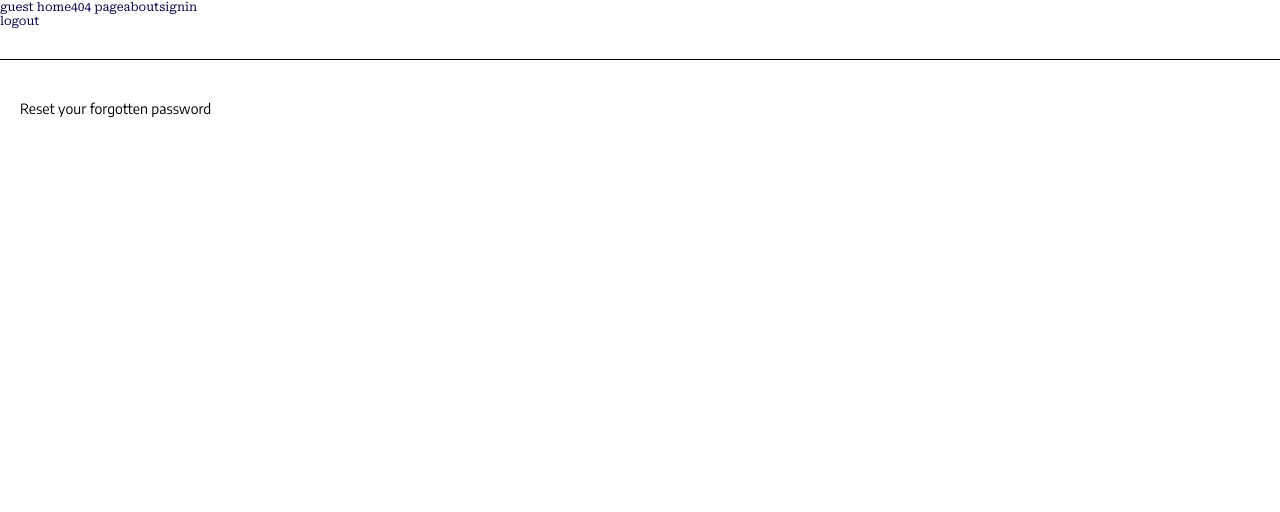
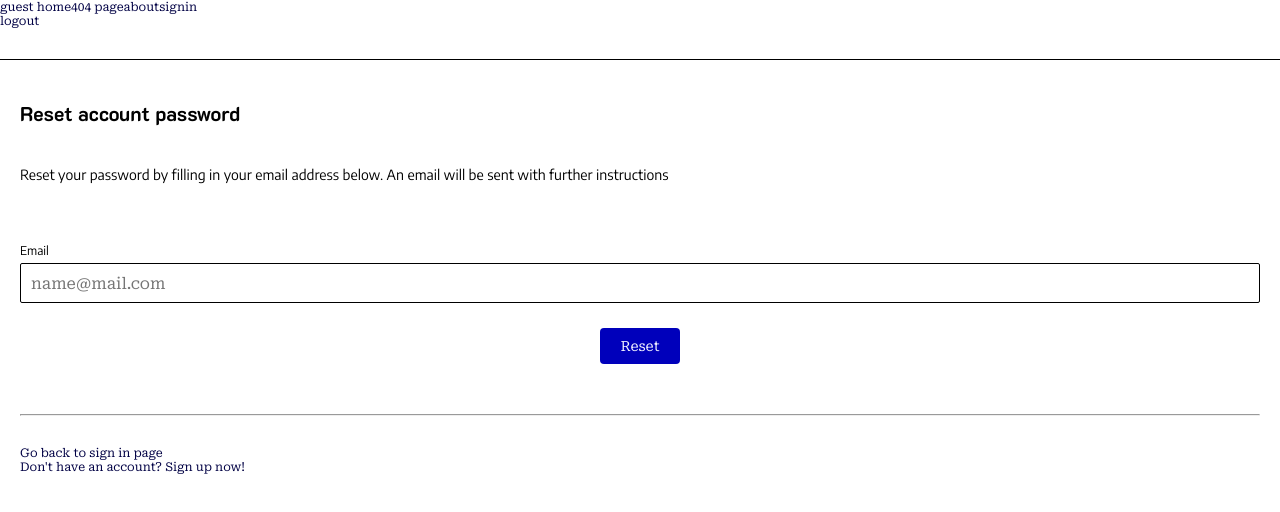
Before and after one commit to Laufox/quizify, a React (Vite) app: page /resetpassword in a window 1280 px wide. Shown: the top 512 px of the page. Built offline with nearby package versions, Linux system fonts and the light colour scheme; no server answers.

Commit message:
Implements functionality for password reset

```diff
--- a/src/assets/scss/Form.scss
+++ b/src/assets/scss/Form.scss
@@ -65,4 +65,13 @@ form {
         border: 0.3rem solid #c33;
         border-radius: 0.4rem;
     }
+
+    .submit-success-message {
+        background-color: #3a3;
+        padding: 1rem;
+        font-size: 1.6rem;
+        font-weight: 600;
+        border: 0.3rem solid #090;
+        border-radius: 0.4rem;
+    }
 }
--- a/src/contexts/AuthContext.tsx
+++ b/src/contexts/AuthContext.tsx
@@ -1,5 +1,5 @@
 import { useContext, createContext, useEffect, useState } from "react"
-import { createUserWithEmailAndPassword, onAuthStateChanged, signOut, signInWithEmailAndPassword } from 'firebase/auth'
+import { createUserWithEmailAndPassword, onAuthStateChanged, signOut, signInWithEmailAndPassword, sendPasswordResetEmail } from 'firebase/auth'
 import { auth, db, storage } from '../firebase'
 import { doc, setDoc } from 'firebase/firestore'
 
@@ -35,11 +35,16 @@ const AuthContextProvider = ({ children }: any) => {
         return signOut(auth)
     }
 
+    const passwordReset = async (email: string) => {
+        await sendPasswordResetEmail(auth, email)
+    }
+
     const contextValues= {
         currentUser,
         signup,
         signin,
-        logout
+        logout,
+        passwordReset
     }
 
     useEffect(()=>{
--- a/src/pages/ResetPasswordPage.tsx
+++ b/src/pages/ResetPasswordPage.tsx
@@ -1,6 +1,69 @@
+import { Link } from "react-router-dom"
+import { useState } from 'react'
+import { useForm } from "react-hook-form"
+import { useAuthContext } from '../contexts/AuthContext'
+import classNames from "classnames"
+
+type FormData = {
+    email: string
+}
+
 const ResetPasswordPage = () => {
+    const { register, handleSubmit, formState: { errors } } = useForm<FormData>()
+    const { passwordReset } = useAuthContext()
+
+    const [submitErrorMessage, setSubmitErrorMessage] = useState('')
+    const [submitSuccessMessage, setSubmitSuccessMessage] = useState('')
+
+    const loginUser = async (data: any) => {
+        console.log(data)
+
+        try {
+            await passwordReset(data.email)
+            setSubmitSuccessMessage('An email has been sent to your email with further instruction on how to reset your password')
+            // navigate('/')
+        } catch (error: any) {
+            setSubmitErrorMessage(error?.message ? error.message : 'An unknown error occured')
+        }
+    }
+
     return (
-        <p>Reset your forgotten password</p>
+        <div className="page-container">
+            <h1>Reset account password</h1>
+
+            <p>Reset your password by filling in your email address below. An email will be sent with further instructions</p>
+
+            <form onSubmit={handleSubmit(loginUser)} noValidate>
+                <label>Email</label>
+                <input
+                    id="resetemail"
+                    type='email'
+                    {...register('email', {
+                        required: 'Please enter email'
+                    })}
+                    placeholder='name@mail.com'
+                    className={classNames({'error-input': errors.email})}
+                />
+                {errors.email && <span className="form-error-message">{errors.email?.message}</span>}
+
+                {
+                    submitErrorMessage &&
+                    <p className="submit-error-message">{submitErrorMessage}</p>
+                }
+
+                {
+                    submitSuccessMessage &&
+                    <p className="submit-success-message">{submitSuccessMessage}</p>
+                }
+
+                <button type="submit" className="btn btn-info">Reset</button>
+
+                <hr />
+
+                <Link to='/signin'>Go back to sign in page</Link>
+                <Link to='/signup'>Don't have an account? Sign up now!</Link>
+            </form>
+        </div>
     )
 }
 
```
